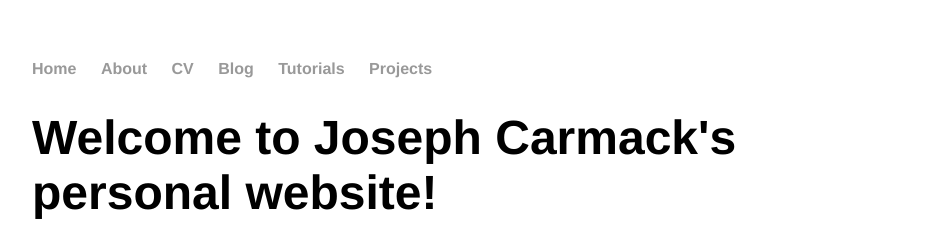
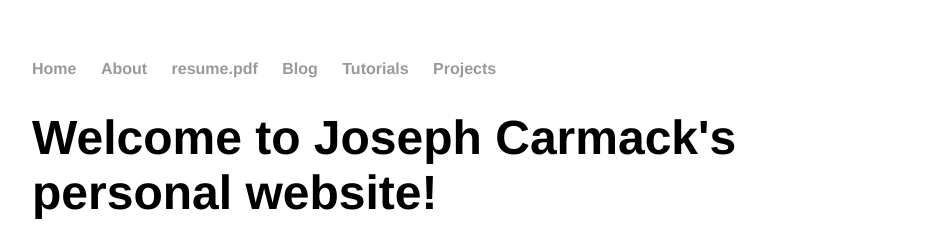
Before and after one commit to josephcarmack/josephcarmack.github.io, a Jekyll site: the page built from index.html, in a window 1280 px wide. Shown: the top 252 px of the page, without its empty margins (160-1111 px from the left). Built offline with Jekyll 4.4.1, drawn with Linux system fonts in a browser that asks for light colours.

Commit message:
add resume

```diff
--- a/_layouts/default.html
+++ b/_layouts/default.html
@@ -10,7 +10,7 @@
 	    		<ul>
 	        		<li><a href="/">Home</a></li>
 		        	<li><a href="/about">About</a></li>
-	        		<li><a href="/cv">CV</a></li>
+	        		<li><a href="/resume">resume.pdf</a></li>
 	        		<li><a href="/blog">Blog</a></li>
 	        		<li><a href="/tutorials">Tutorials</a></li>
 	        		<li><a href="/projects">Projects</a></li>
```
Also changed, not shown: 1 other file.
